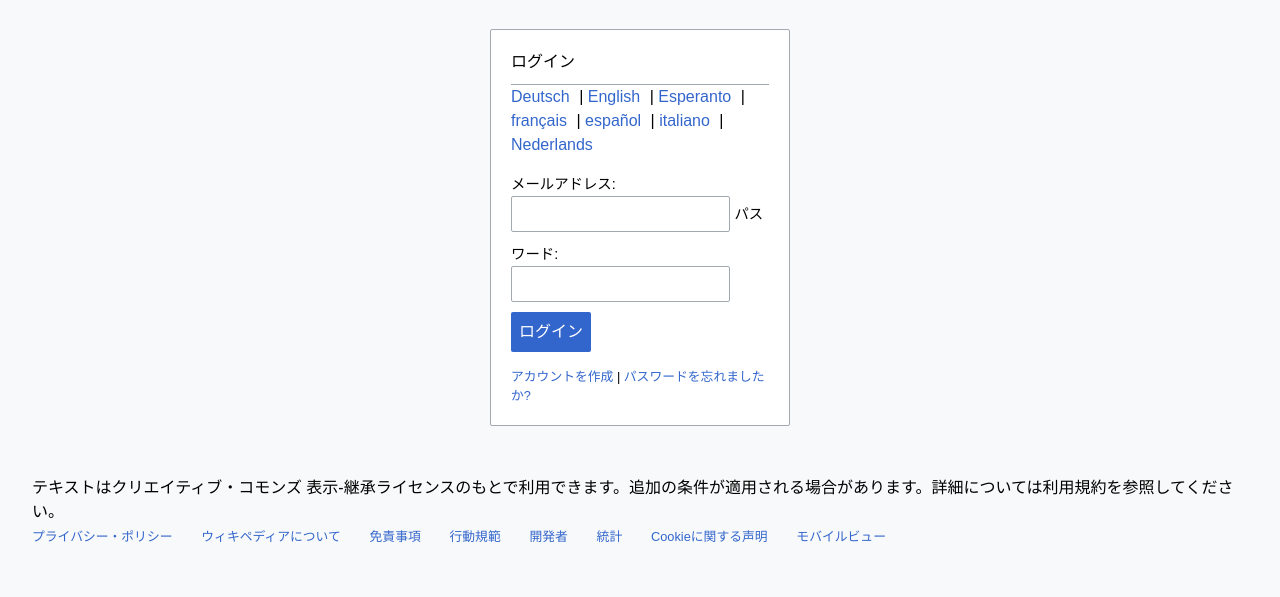
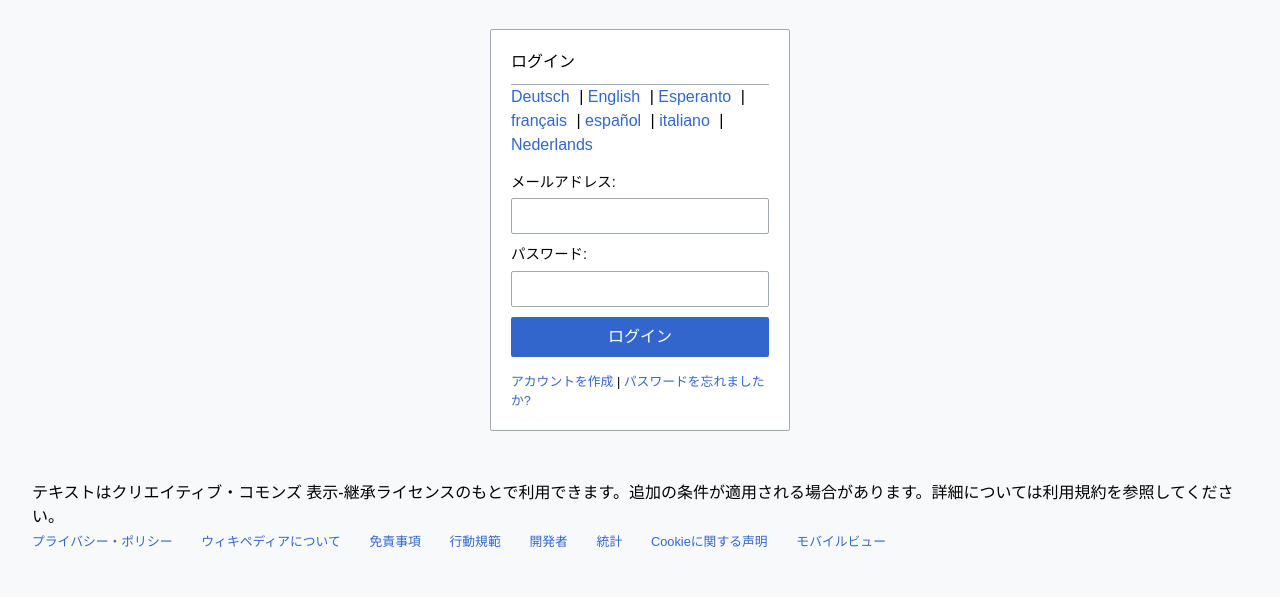
Before and after one commit to emotions2023/synapse, a Flask app: page /login in a window 1280 px wide. Shown: the part 208-805 px from the top of the page. Before the commit the page ends 751 px from the top, so only its background shows below. Run offline with Flask 3, Linux system fonts and the light colour scheme; parts of the project's set-up code (start-up, migrations or seed data) failed here and were passed over; some libraries are stand-ins or nearby versions.

Commit message:
add common form

```diff
--- a/app/static/css/common.css
+++ b/app/static/css/common.css
@@ -41,6 +41,11 @@ header {
     font-size: larger;
 }
 
+form {
+    display: flex;
+    flex-direction: column;
+}
+
 label {
     margin-bottom: 5px;
     font-size: 0.9em;
```
